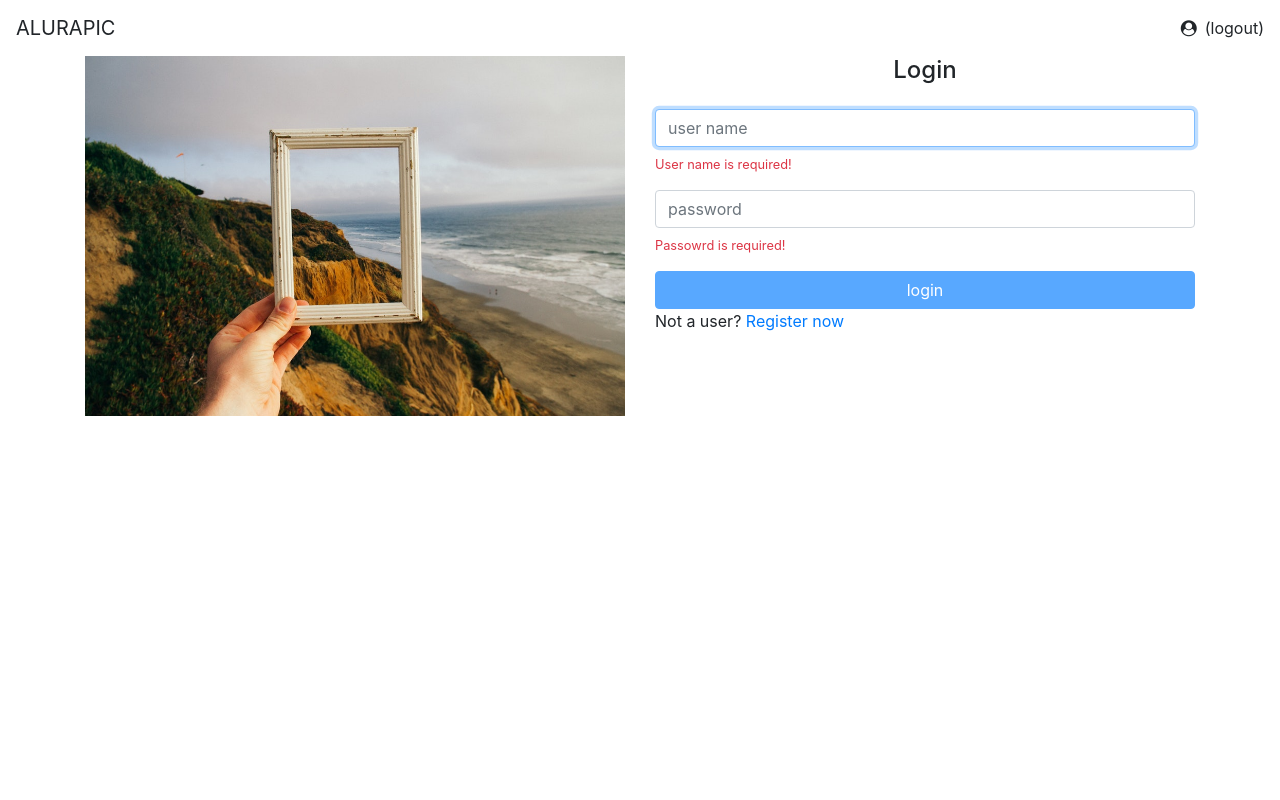
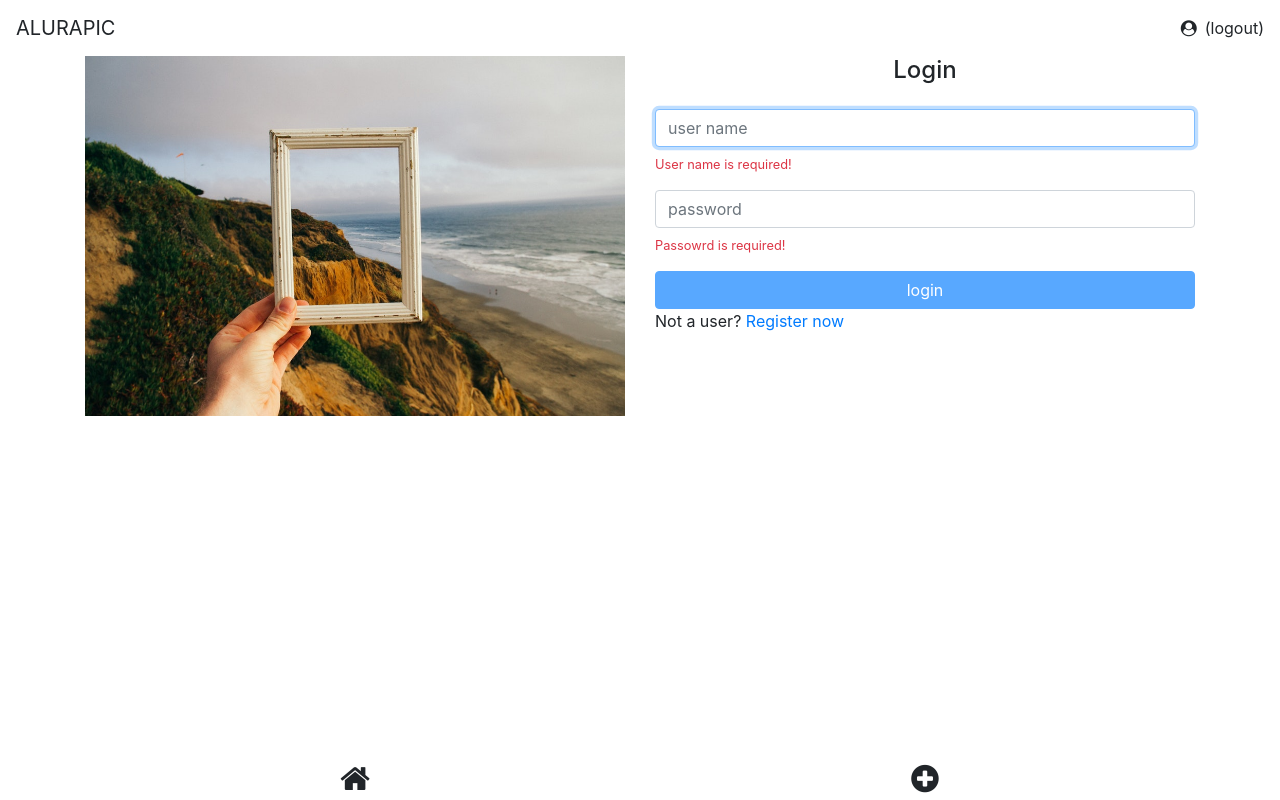
Before and after one commit to VictorMann/angular-webapp-alurapic, an Angular app: page /#/home in a window 1280 px wide. Built offline with nearby package versions, Linux system fonts and the light colour scheme.

Commit message:
adicionando componente ap-footer

```diff
--- a/src/app/app.component.html
+++ b/src/app/app.component.html
@@ -1,2 +1,3 @@
 <ap-header></ap-header>
 <router-outlet></router-outlet>
+<ap-footer></ap-footer>
```
